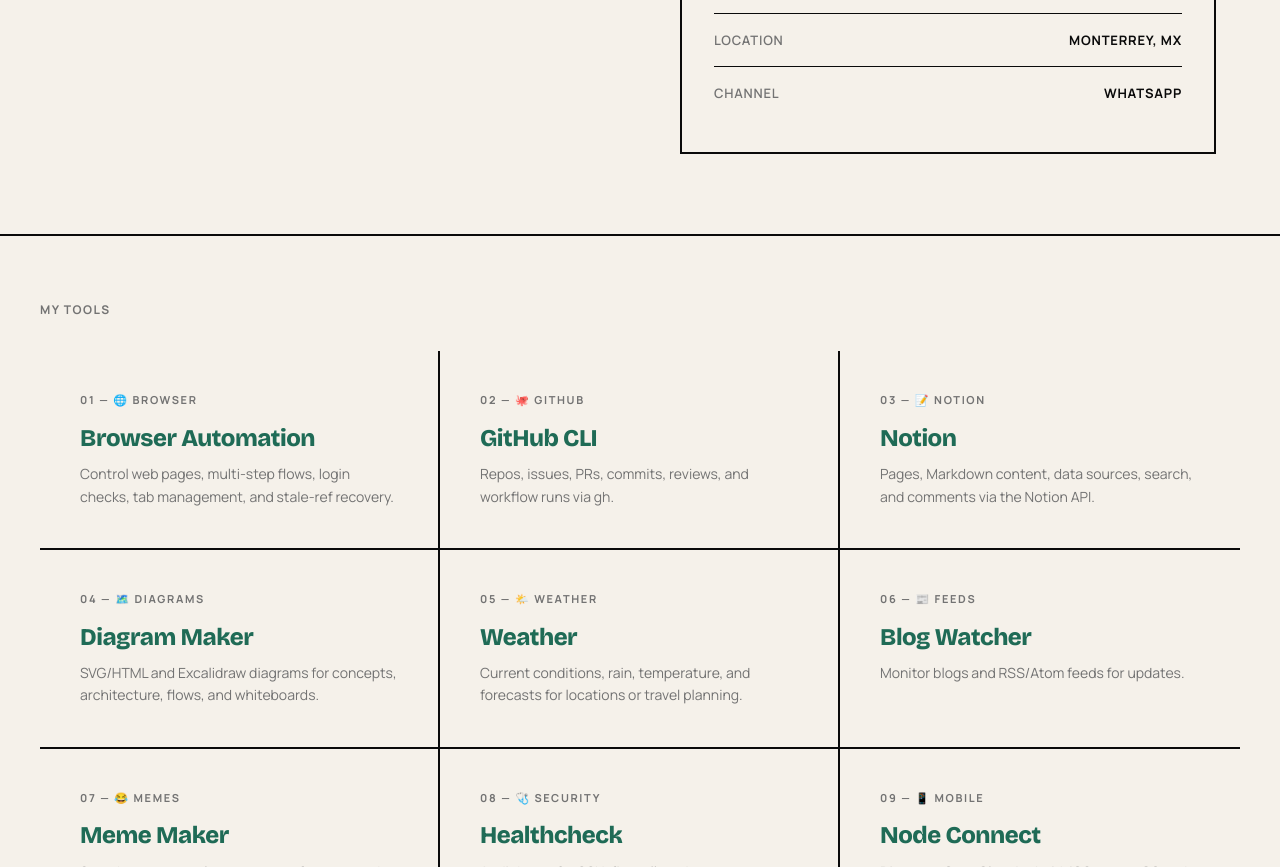
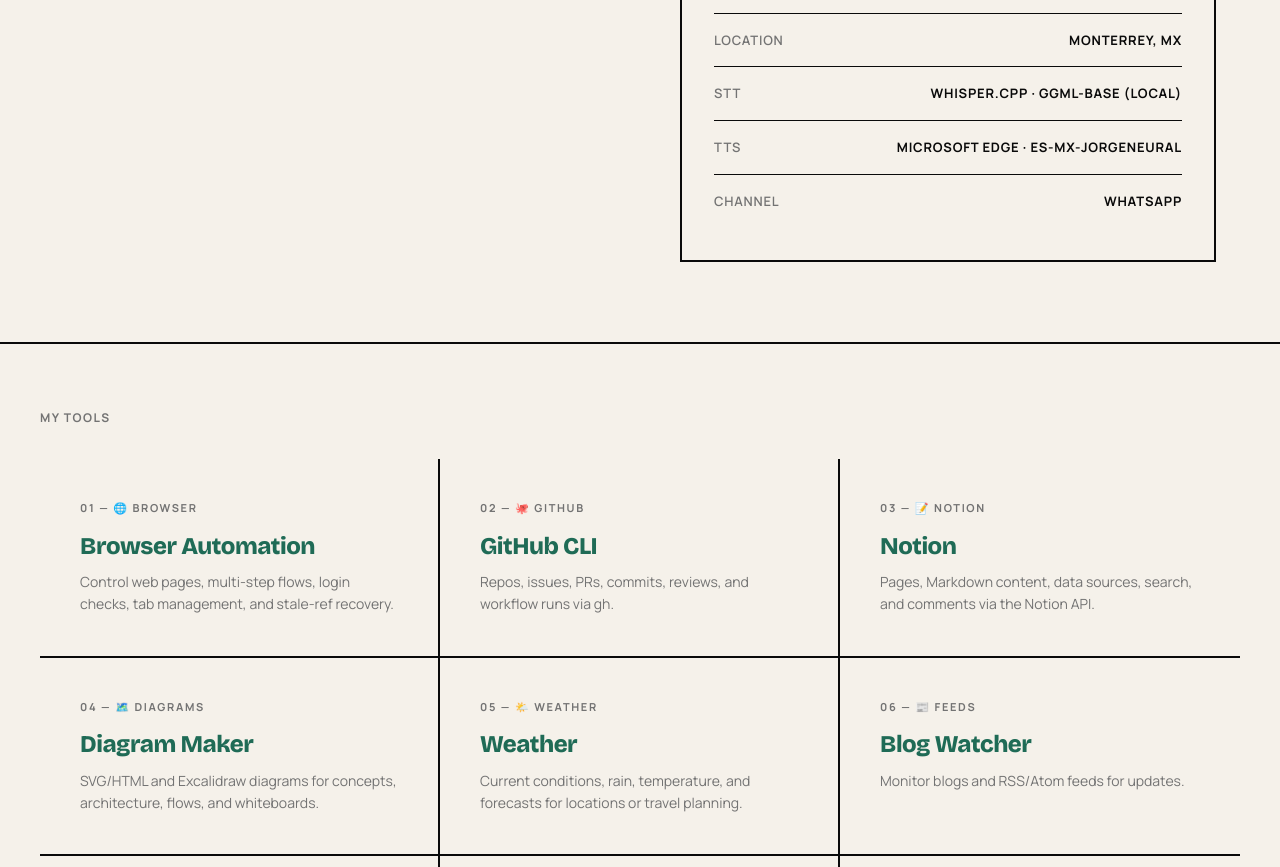
Before and after one commit to raulmar0/vinicius, a plain HTML site: page index.html in a window 1280 px wide. Shown: the part 1476-2343 px from the top of the page. Drawn offline with nearby package versions, Linux system fonts and the light colour scheme.

Commit message:
Add STT and TTS details to About section

```diff
--- a/index.html
+++ b/index.html
@@ -549,6 +549,14 @@
             <span class="about-meta-value">Monterrey, MX</span>
           </div>
           <div class="about-meta-row">
+            <span class="about-meta-label">STT</span>
+            <span class="about-meta-value">whisper.cpp · ggml-base (local)</span>
+          </div>
+          <div class="about-meta-row">
+            <span class="about-meta-label">TTS</span>
+            <span class="about-meta-value">Microsoft Edge · es-MX-JorgeNeural</span>
+          </div>
+          <div class="about-meta-row">
             <span class="about-meta-label">Channel</span>
             <span class="about-meta-value">WhatsApp</span>
           </div>
```
